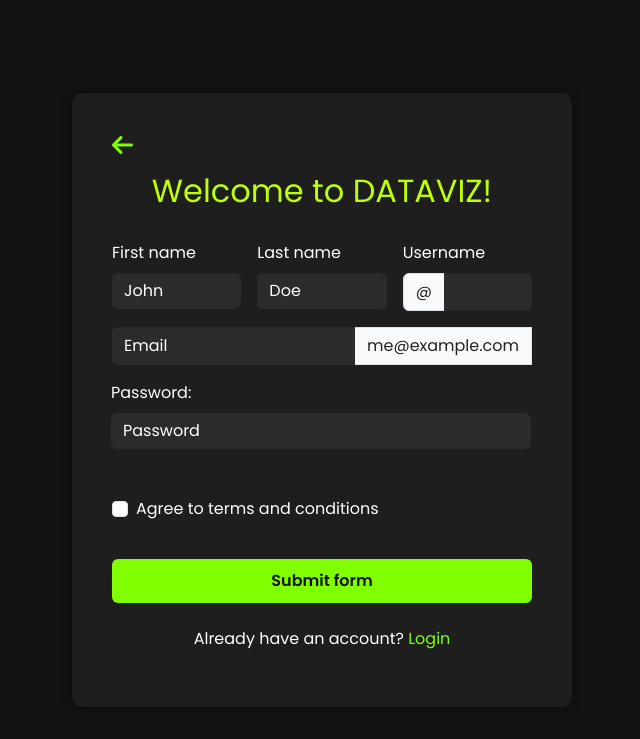
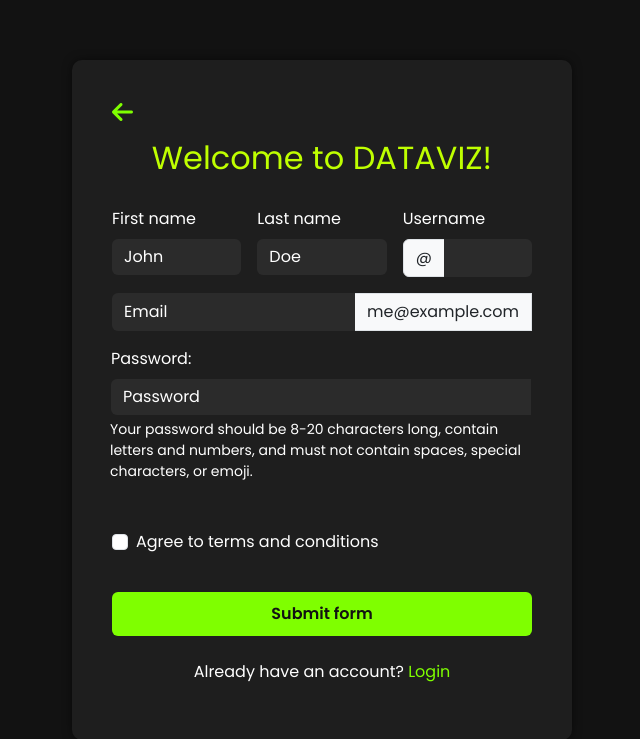
Before and after one commit to technedict/dataviz, a Flask app: page /register in a window 1280 px wide. Shown: the top 739 px of the page, without its empty margins (318-958 px from the left). Run offline with Flask 3, Linux system fonts and the light colour scheme.

Commit message:
Template ongoing update

```diff
--- a/app/templates/auth/signup.html
+++ b/app/templates/auth/signup.html
@@ -49,6 +49,9 @@
 				<label for="validationCustomPassword" class="form-label">Password:</label>
 				<div class="input-group mb-3 has-validation">
 					<input type="password" class="form-control" placeholder="Password" id="validationCustomPassword" aria-describedby="inputGroupPrepend" required>
+					<div id="passwordHelpBlock" class="form-text text-white">
+						Your password should be 8-20 characters long, contain letters and numbers, and must not contain spaces, special characters, or emoji.
+					  </div>
 					<div class="invalid-feedback">
 					  Please enter a password.
 					</div>
```
